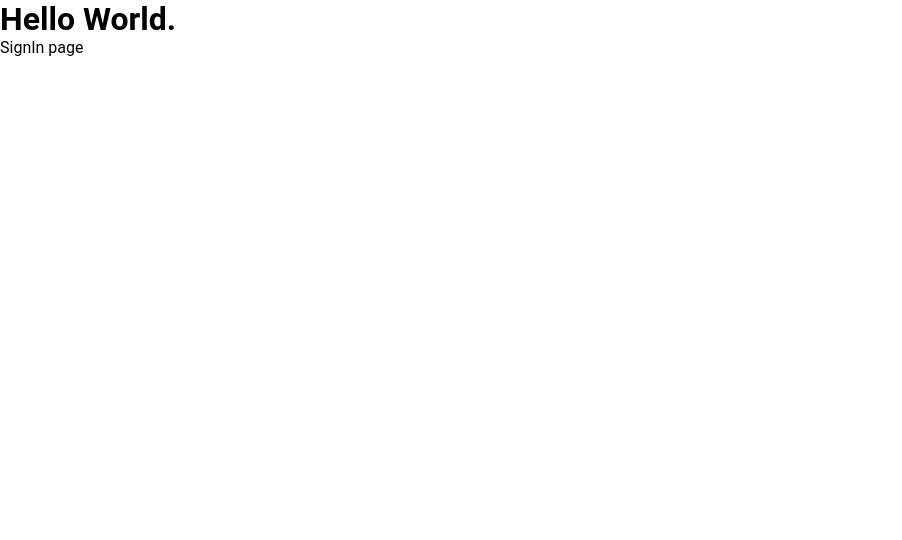
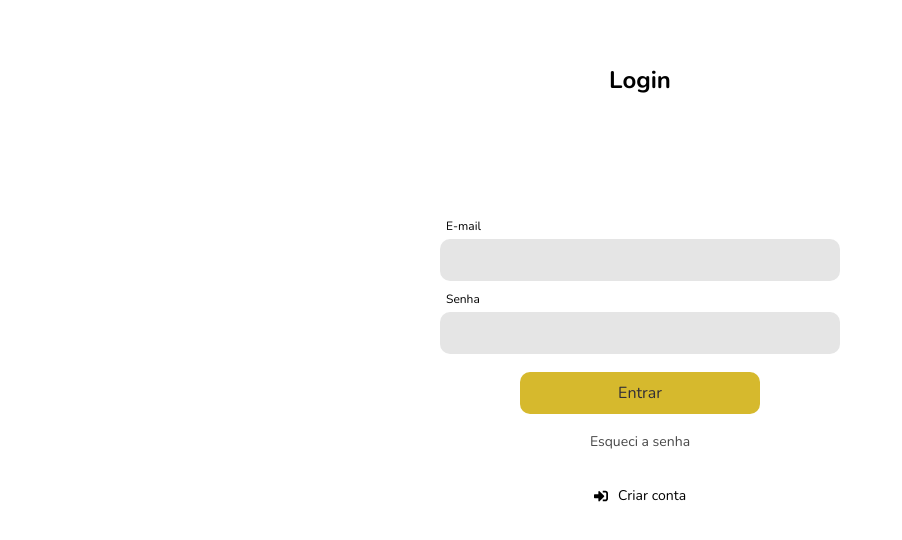
Before and after one commit to cgmbauer/frente_criacoes, a React (Create React App) app: page / in a window 1280 px wide. Shown: the top 540 px of the page, without its empty margins (0-902 px from the left). Built offline with nearby package versions, Linux system fonts and the light colour scheme.

Commit message:
feat: tela de signin criada
rotas signup e forgotpassword adicionadas

```diff
--- a/package.json
+++ b/package.json
@@ -12,6 +12,7 @@
     "eslint-plugin-react": "^7.20.0",
     "react": "^17.0.1",
     "react-dom": "^17.0.1",
+    "react-icons": "^3.11.0",
     "react-router-dom": "^5.2.0",
     "react-scripts": "4.0.0",
     "styled-components": "^5.2.0",
--- a/prettier.config.js
+++ b/prettier.config.js
@@ -1,5 +1,5 @@
 module.exports = {
   singleQuote: true,
   trailingComma: 'all',
-	arrowParens: 'avoid',
-}
+  arrowParens: 'avoid',
+};
--- a/public/index.html
+++ b/public/index.html
@@ -7,6 +7,9 @@
     <meta name="theme-color" content="#fff" />
 
     <title>Frente Criações</title>
+
+    <link href="https://fonts.googleapis.com/css2?family=Nunito:wght@400;600;700&display=swap" rel="stylesheet">
+
   </head>
   <body>
     <div id="root"></div>
--- /dev/null
+++ b/src/pages/ForgotPassword/index.jsx
@@ -0,0 +1,11 @@
+import React from 'react';
+
+const SignUp = () => {
+  return (
+    <>
+      <h1>Forgot Password Page.</h1>
+    </>
+  );
+};
+
+export default SignUp;
--- a/src/pages/SignIn/index.jsx
+++ b/src/pages/SignIn/index.jsx
@@ -1,15 +1,35 @@
 import React from 'react';
 
-import { Container } from './styles';
+import { Link } from 'react-router-dom';
+
+import { FaSignInAlt } from 'react-icons/fa';
+
+import { Form, LoginContainer, LoginTitle, LoginTitleText } from './styles';
 
 const SignIn = () => {
   return (
-    <>
-      <Container>
-        <h1>Hello World.</h1>
-        <p>SignIn page</p>
-      </Container>
-    </>
+    <LoginContainer>
+      <LoginTitle>
+        <LoginTitleText>Login</LoginTitleText>
+      </LoginTitle>
+
+      <Form>
+        <label htmlFor="email">E-mail</label>
+        <input name="email" type="email" id="email" />
+
+        <label htmlFor="password">Senha</label>
+        <input name="password" type="password" id="password" />
+
+        <button type="submit">Entrar</button>
+
+        <Link to="/forgot-password">Esqueci a senha</Link>
+      </Form>
+
+      <Link to="/signup">
+        <FaSignInAlt />
+        Criar conta
+      </Link>
+    </LoginContainer>
   );
 };
 
--- a/src/pages/SignIn/styles.js
+++ b/src/pages/SignIn/styles.js
@@ -1,3 +1,127 @@
 import styled from 'styled-components';
 
-export const Container = styled.div``;
+export const LoginContainer = styled.section`
+  width: 100%;
+  height: 100vh;
+
+  padding: 10px 20px;
+
+  a {
+    display: flex;
+    justify-content: center;
+    align-items: center;
+
+    font-family: var(--font-family-primary);
+    font-weight: 400;
+    color: var(--color-primary);
+    font-size: 14px;
+
+    margin: 35px 0 0 0;
+
+    text-align: center;
+
+    transition: opacity 0.3s;
+
+    &:hover {
+      opacity: 0.9;
+    }
+
+    svg {
+      margin-right: 10px;
+    }
+  }
+`;
+
+export const LoginTitle = styled.div`
+  text-align: center;
+  margin-top: 54px;
+`;
+
+export const LoginTitleText = styled.h1`
+  margin: 0 auto;
+  font-family: var(--font-family-primary);
+  font-weight: 700;
+  color: var(--color-primary);
+`;
+
+export const Form = styled.form`
+  margin: 112px auto 0;
+
+  display: flex;
+  flex-direction: column;
+
+  max-width: 400px;
+
+  label {
+    font-family: var(--font-family-primary);
+    font-weight: 400;
+    font-size: 12px;
+    color: var(--color-primary);
+
+    margin-left: 6px;
+    margin-top: 10px;
+  }
+
+  input {
+    font-family: var(--font-family-primary);
+    font-weight: 400;
+    font-size: 16px;
+    color: var(--color-primary);
+
+    background: var(--bg-input);
+
+    border: none;
+    border-radius: 10px;
+
+    padding: 10px;
+
+    margin-top: 5px;
+
+    ::placeholder {
+      color: var(--color-placeholder);
+    }
+  }
+
+  button {
+    width: 60%;
+
+    background: var(--bg-button);
+
+    border: 0;
+    border-radius: 10px;
+
+    padding: 10px;
+    margin: 18px auto 0;
+
+    color: var(--color-button);
+    font-weight: 500;
+
+    transition: opacity 0.3s;
+
+    &:hover {
+      opacity: 0.9;
+    }
+  }
+
+  > a {
+    display: flex;
+    justify-content: center;
+    align-items: center;
+
+    font-family: var(--font-family-primary);
+    font-weight: 400;
+    color: var(--color-primary);
+    color: #484848;
+    font-size: 14px;
+
+    margin: 18px 0 0 0;
+
+    text-align: center;
+
+    transition: text-decoration 0.3s;
+
+    &:hover {
+      text-decoration: underline;
+    }
+  }
+`;
--- /dev/null
+++ b/src/pages/SignUp/index.jsx
@@ -0,0 +1,15 @@
+import React from 'react';
+
+import { Container } from './styles';
+
+const SignUp = () => {
+  return (
+    <>
+      <Container>
+        <h1>Hello World.</h1>
+      </Container>
+    </>
+  );
+};
+
+export default SignUp;
--- /dev/null
+++ b/src/pages/SignUp/styles.js
@@ -0,0 +1,3 @@
+import styled from 'styled-components';
+
+export const Container = styled.div``;
--- a/src/routes/index.jsx
+++ b/src/routes/index.jsx
@@ -1,11 +1,15 @@
 import React from 'react';
 import { Switch, Route } from 'react-router-dom';
 
-import LogIn from '../pages/SignIn';
+import SignIn from '../pages/SignIn';
+import SignUp from '../pages/SignUp';
+import ForgotPassword from '../pages/ForgotPassword';
 
 const Routes = () => (
   <Switch>
-    <Route path="/" exact component={LogIn} />
+    <Route path="/" exact component={SignIn} />
+    <Route path="/signup" exact component={SignUp} />
+    <Route path="/forgot-password" exact component={ForgotPassword} />
   </Switch>
 );
 
--- a/src/styles/global.js
+++ b/src/styles/global.js
@@ -13,10 +13,29 @@ body {
 }
 
 body, input, button {
-  font: 16px 'Roboto', sans-serif;
+  font: 16px 'Nunito', sans-serif;
 }
 
 button {
   cursor: pointer;
 }
+
+h1 {
+  font-weight: 700;
+}
+
+a {
+  text-decoration: none;
+}
+
+:root {
+  --font-family-primary: 'Nunito', 'sans-serif';
+  --color-primary: #000;
+
+  --bg-input: #E5E5E5;
+  --color-placeholder: #808080;
+
+  --bg-button: #D6B92D;
+  --color-button: #312e38;
+}
 `;
```
Also changed, not shown: .eslintrc.json, 1 other file (tests, documents, lock files or other folders).
